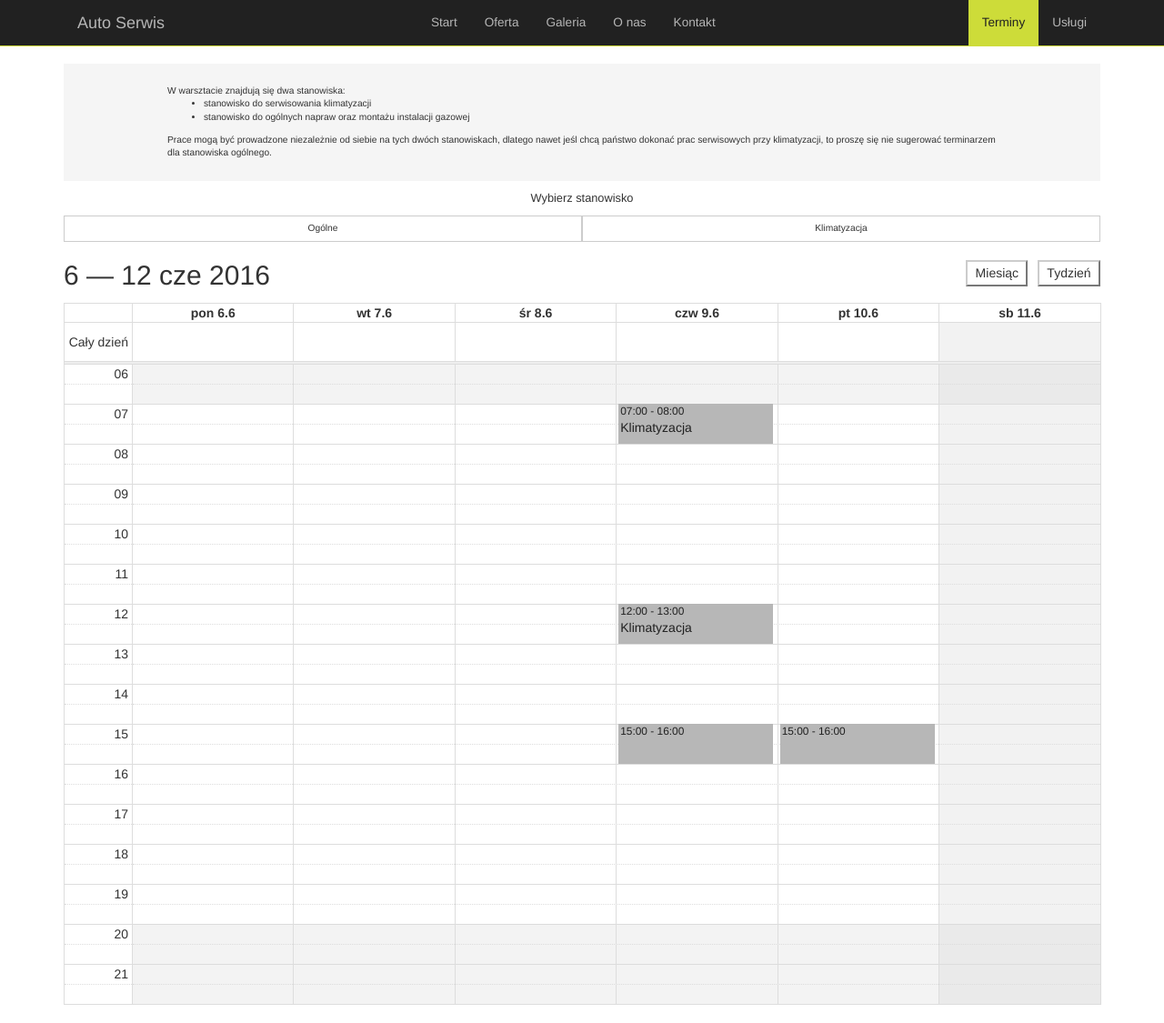
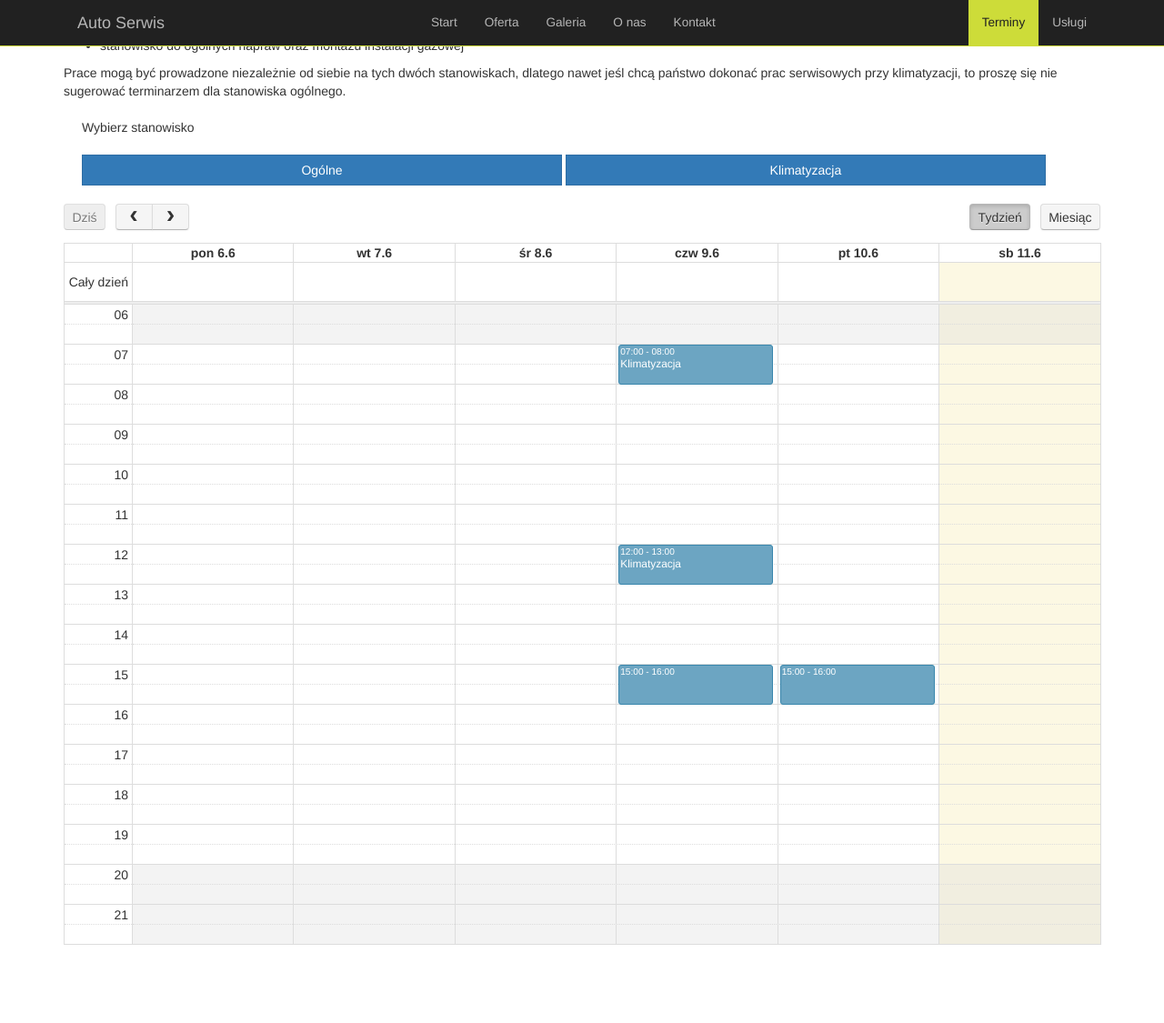
Before and after one commit to Fazii/ZIG, a PHP site: page /terminy.html in a window 1280 px wide. Shown: the whole page at 91% size. After the commit the page ends 1039 px from the top, so only its background shows below. Run offline with PHP 8.4, Linux system fonts and the light colour scheme; data comes from the database, SQL or seed files in the repository; lists and menus that the app fills with data are empty.

Commit message:
Calendar styling fixes

```diff
--- a/css/fullcalendar.css
+++ b/css/fullcalendar.css
@@ -47,7 +47,7 @@ body .fc { /* extra precedence to overcome jqui */
 }
 
 .fc-unthemed .fc-today {
-	background: #F2F2F2;
+	background: #fcf8e3;
 }
 
 .fc-highlight { /* when user is selecting cells */
@@ -172,6 +172,24 @@ NOTE: use percentage font sizes or else old IE chokes
 	cursor: pointer;
 }
 
+/* Firefox has an annoying inner border */
+.fc button::-moz-focus-inner { margin: 0; padding: 0; }
+
+.fc-state-default { /* non-theme */
+	border: 1px solid;
+}
+
+.fc-state-default.fc-corner-left { /* non-theme */
+	border-top-left-radius: 4px;
+	border-bottom-left-radius: 4px;
+}
+
+.fc-state-default.fc-corner-right { /* non-theme */
+	border-top-right-radius: 4px;
+	border-bottom-right-radius: 4px;
+}
+
+/* icons in buttons */
 
 .fc button .fc-icon { /* non-theme */
 	position: relative;
@@ -180,62 +198,52 @@ NOTE: use percentage font sizes or else old IE chokes
 	vertical-align: middle;
 }
 
-.fc-button {
-  color: #333;
-  background-color: #fff;
-  border-color: #ccc;
+/*
+  button states
+  borrowed from twitter bootstrap (http://twitter.github.com/bootstrap/)
+*/
+
+.fc-state-default {
+	background-color: #f5f5f5;
+
+	border-color: #e6e6e6 #e6e6e6 #bfbfbf;
+	border-color: rgba(0, 0, 0, 0.1) rgba(0, 0, 0, 0.1) rgba(0, 0, 0, 0.25);
+	color: #333;
+	text-shadow: 0 1px 1px rgba(255, 255, 255, 0.75);
+	box-shadow: inset 0 1px 0 rgba(255, 255, 255, 0.2), 0 1px 2px rgba(0, 0, 0, 0.05);
 }
-.fc-button:focus,
-.fc-button.focus {
-  color: #333;
-  background-color: #e6e6e6;
-  border-color: #8c8c8c;
+
+.fc-state-hover,
+.fc-state-down,
+.fc-state-active,
+.fc-state-disabled {
+	color: #333333;
+	background-color: #e6e6e6;
 }
-.fc-button:hover {
-  color: #333;
-  background-color: #e6e6e6;
-  border-color: #adadad;
+
+.fc-state-hover {
+	color: #333333;
+	text-decoration: none;
+	background-position: 0 -15px;
+	-webkit-transition: background-position 0.1s linear;
+	   -moz-transition: background-position 0.1s linear;
+	     -o-transition: background-position 0.1s linear;
+	        transition: background-position 0.1s linear;
 }
-.fc-button:active,
-.fc-button.active,
-.open > .dropdown-toggle..fc-button {
-  color: #333;
-  background-color: #e6e6e6;
-  border-color: #adadad;
+
+.fc-state-down,
+.fc-state-active {
+	background-color: #cccccc;
+	background-image: none;
+	box-shadow: inset 0 2px 4px rgba(0, 0, 0, 0.15), 0 1px 2px rgba(0, 0, 0, 0.05);
 }
-.fc-button:active:hover,
-.fc-button.active:hover,
-.open > .dropdown-toggle.fc-button:hover,
-.fc-button:active:focus,
-.fc-button.active:focus,
-.open > .dropdown-toggle.fc-button:focus,
-.fc-button:active.focus,
-.fc-button.active.focus,
-.open > .dropdown-toggle.fc-button.focus {
-  color: #333;
-  background-color: #d4d4d4;
-  border-color: #8c8c8c;
-}
-.fc-button:active,
-.fc-button.active,
-.open > .dropdown-toggle.fc-button {
-  background-image: none;
-}
-.fc-button.disabled:hover,
-.fc-button[disabled]:hover,
-fieldset[disabled] .fc-button:hover,
-.fc-button.disabled:focus,
-.fc-button[disabled]:focus,
-fieldset[disabled] .fc-button:focus,
-.fc-button.disabled.focus,
-.fc-button[disabled].focus,
-fieldset[disabled] .fc-button.focus {
-  background-color: #fff;
-  border-color: #ccc;
-}
-.fc-button .badge {
-  color: #fff;
-  background-color: #333;
+
+.fc-state-disabled {
+	cursor: default;
+	background-image: none;
+	opacity: 0.65;
+	filter: alpha(opacity=65);
+	box-shadow: none;
 }
 
 
@@ -491,10 +499,11 @@ temporary rendered events).
 .fc-event {
 	position: relative; /* for resize handle and other inner positioning */
 	display: block; /* make the <a> tag block */
-	font-size: 1em;
+	font-size: .85em;
 	line-height: 1.3;
-	border: 1px solid #B6B6B6; /* default BORDER color */
-	background-color: #9E9E9E; /* default BACKGROUND color */
+	border-radius: 3px;
+	border: 1px solid #3a87ad; /* default BORDER color */
+	background-color: #3a87ad; /* default BACKGROUND color */
 	font-weight: normal; /* undo jqui's ui-widget-header bold */
 }
 
@@ -502,7 +511,7 @@ temporary rendered events).
 .fc-event,
 .fc-event:hover,
 .ui-widget .fc-event {
-	color: #212121; /* default TEXT color */
+	color: #fff; /* default TEXT color */
 	text-decoration: none; /* if <a> has an href */
 }
 
@@ -1244,20 +1253,3 @@ be a descendant of the grid when it is being dragged.
 	border-top-color: transparent;
 	border-bottom-color: transparent;
 }
-#slots-picker-title{
-    position: relative;
-    top:10px;
-    font-size: 1vw;
-}
-.btn{
-   font-size: 0.8vw;
-}
-#slots-picker{
-text-align: center;
-}
-#description{
-    padding:2% 10% 2% 10%;
-    font-size: 0.8vw;
-    background-color: #F5F5F5;
-
-}
--- a/css/style.css
+++ b/css/style.css
@@ -1,15 +1,3 @@
-*{
- -webkit-border-radius: 0 !important;
-     -moz-border-radius: 0 !important;
-          border-radius: 0 !important;
-}
-
-html,
-body {
-    margin: 0;
-    padding: 0;
-    height: 100%;
-}
 
 a {
     text-decoration: none;
@@ -17,10 +5,6 @@ a {
 }
 
 body {
-    padding-top: 70px;
-    height: 100%;
-    max-height: 1000px;
-    min-height: 1000px;
     background: #ececec;
     font-family: 'Roboto', sans-serif;
 }
@@ -249,3 +233,15 @@ fieldset {
 
 :focus {outline:none !important;}
 ::-moz-focus-inner {border:0 !important;}
+
+#slots-picker{
+    margin: 20px;
+}
+
+#slots-picker .btn{
+    width: 48%;
+}
+
+.fc-event{
+    border-radius: 3px;
+}
--- a/terminy.html
+++ b/terminy.html
@@ -47,7 +47,8 @@
                 lang: "pl",
                 hiddenDays: [0],
                 header: {
-                    right: 'month, agendaWeek'
+                    left:  'today prev,next',
+                    right: 'agendaWeek, month'
                 },
                 allDayDefault: false
             })
@@ -130,15 +131,9 @@
                 <div id="slots-picker">
                     <div id="slots-picker-title">Wybierz stanowisko</div>
                     </br>
-                    <div class="btn-group btn-group-justified" role="group" aria-label="...">
-                        <div class="btn-group" role="group">
-                            <button type="button" class="btn btn-default" id="ogolne-button">Ogólne</button>
-                        </div>
-                        <div class="btn-group" role="group">
-                            <button type="button" class="btn btn-default" id="klimatyzacje-button">Klimatyzacja</button>
-                        </div>
-                    </div>
-                </br>
+                    <button type="button" class="btn btn-primary btn-xl" id="ogolne-button">Ogólne</button>
+                    <button type="button" class="btn btn-primary btn-xl" id="klimatyzacje-button">Klimatyzacja</button>
+                    </br>
                 </div>
             </div>
         </div>
```
Also changed, not shown: admin_terminy.html (+10 -10 lines).
